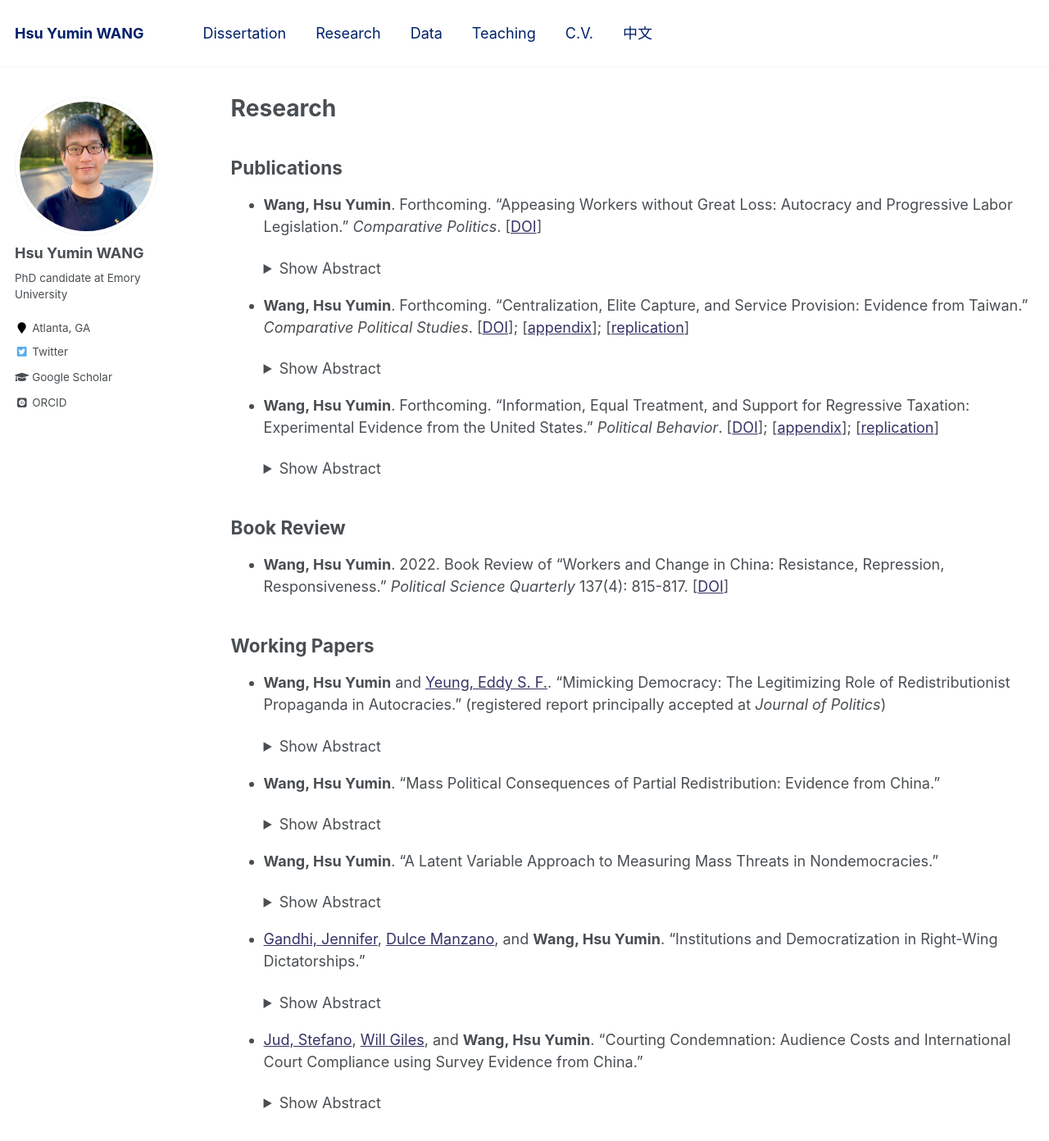
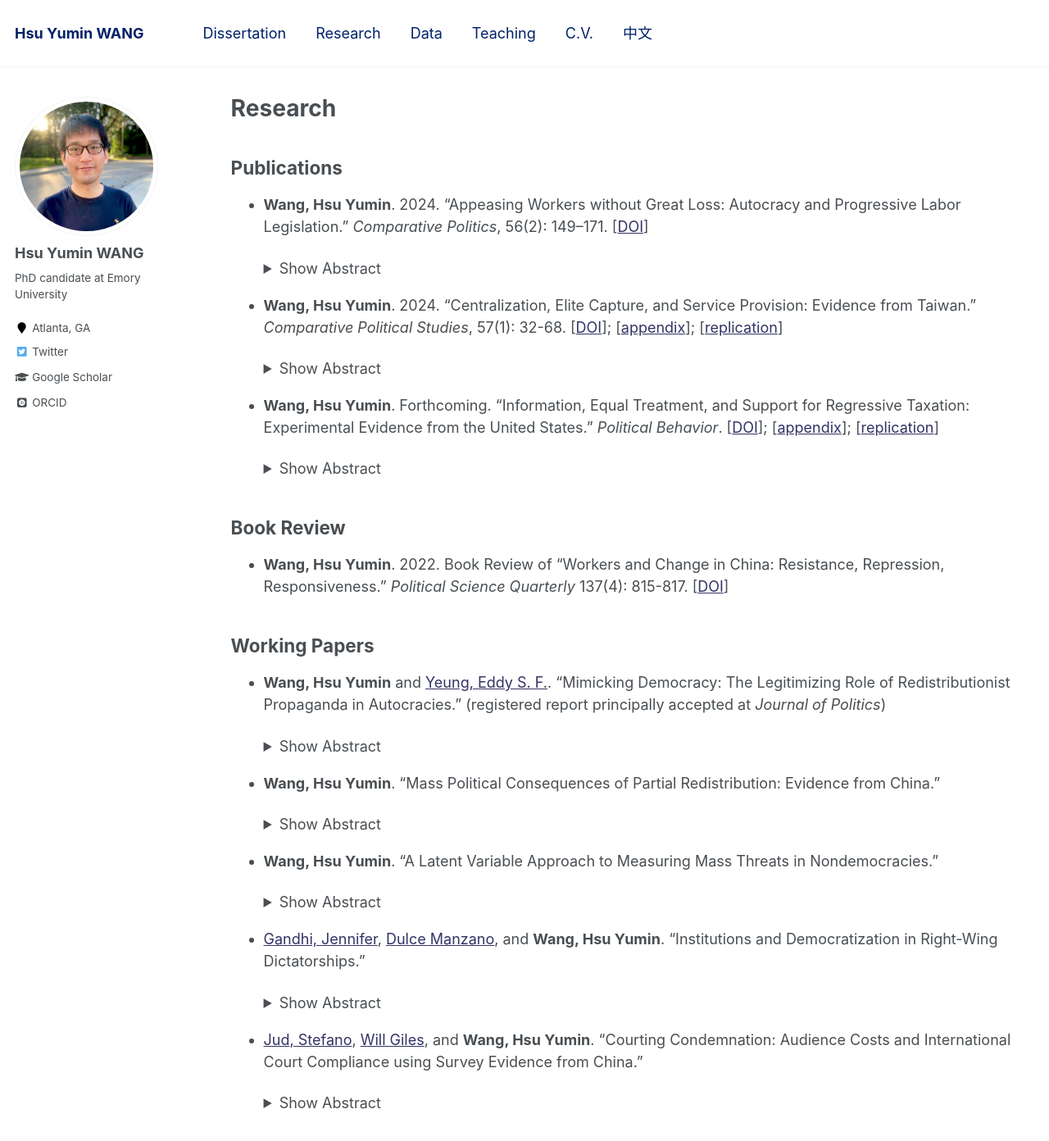
Before and after one commit to hsuyumin/hsuyumin.github.io, a Jekyll site: the page built from _pages/publications.md, in a window 1280 px wide and 1400 px high. Shown: the top 1392 px of the window at 82% size. Built offline with Jekyll 4.4.1, drawn with Linux system fonts in a browser that asks for light colours; some web fonts are replaced; some of the changed text lies outside the part shown.

Commit message:
Update publications.md

```diff
--- a/_pages/publications.md
+++ b/_pages/publications.md
@@ -10,7 +10,7 @@ redirect_from:
 
 ## Publications
 
-* **Wang, Hsu Yumin**. Forthcoming. "Appeasing Workers without Great Loss: Autocracy and Progressive Labor Legislation." _Comparative Politics_. [[DOI](https://doi.org/10.5129/001041523X16869185707673)]
+* **Wang, Hsu Yumin**. 2024. "Appeasing Workers without Great Loss: Autocracy and Progressive Labor Legislation." _Comparative Politics_, 56(2): 149–171. [[DOI](https://doi.org/10.5129/001041523X16869185707673)]
 
     <details>
       <summary>Show Abstract</summary>
@@ -19,7 +19,7 @@ redirect_from:
     </details>
 
 
-* **Wang, Hsu Yumin**. Forthcoming. "Centralization, Elite Capture, and Service Provision: Evidence from Taiwan." _Comparative Political Studies_.
+* **Wang, Hsu Yumin**. 2024. "Centralization, Elite Capture, and Service Provision: Evidence from Taiwan." _Comparative Political Studies_, 57(1): 32-68.
   [[DOI](https://doi.org/10.1177/00104140231169023)]; [[appendix](https://journals.sagepub.com/doi/suppl/10.1177/00104140231169023/suppl_file/sj-pdf-1-cps-10.1177_00104140231169023.pdf)]; [[replication](https://doi.org/10.7910/DVN/GMUOFI)]
 
 
@@ -59,8 +59,7 @@ redirect_from:
     <details>
       <summary>Show Abstract</summary>
 
-      It is well recognized that authoritarian rulers can stem mass discontent and garner political support by introducing progressive redistributive programs. However, this characterization often overlooks the reality that many of the programs are partially implemented and may not live up to popular expectations. What is the effect of partially-implemented redistribution (PIR, hereafter) on regime support? This paper answers this question by focusing on China's 2008 Labor Contract Law, whose policy promises are often compromised in the process of judicial enforcement. I argue that the effect of PIR can be decomposed into two components: backlash against unfulfilled expectations and gains over status quo. Through a pre-registered online survey experiment, I offer, to my knowledge, the first experimental test on the effect of PIR. The findings indicate that, for political rulers, PIR does not significantly decrease regime support when compared to inaction on grievances. Further analysis suggests that PIR, provided it still delivers benefits, can mitigate the backlash resulting from unfulfilled expectations, leading to more mixed and ambivalent attitudes towards the regime among the public. This study contributes to our understanding of the dynamics of authoritarian control and mass political effects of redistribution.
-
+      It is widely believed that autocratic rulers can contain mass discontent and garner political support by introducing progressive redistributive programs. However, this received wisdom overlooks the reality that many of the programs are partially fulfilled and may not meet popular expectations. What is the effect of partially fulfilled redistribution (PFR, hereafter) on regime support? This paper answers this question by focusing on China's 2008 Labor Contract Law, whose policy promises are often compromised in the process of judicial enforcement. I argue that the effect of PFR can be decomposed into two components: backlash against unfulfilled expectations and gains over status quo. Using a pre-registered online survey experiment, I offer, to my knowledge, the first experimental test on the effect of PFR. The findings indicate that, for rulers, PFR does not significantly decrease regime support when compared to inaction on grievances. Further analysis suggests that PFR, if it contiunes to delivers benefits, may mitigate the backlash resulting from unmet expectations, leading to more mixed and ambivalent attitudes towards the regime among the public. This study contributes to our understanding of the dynamics of authoritarian control and the mass political effects of redistribution.
     </details>
 
 
@@ -69,8 +68,8 @@ redirect_from:
     <details>
       <summary>Show Abstract</summary>
 
-      Mass threat is a critical factor in explaining regime change and various political outcomes of authoritarian politics. However, the literature to date is divided over how to measure it in cross-national research. To measure mass threats, while some prior studies rely on measures related to economic grievances, others emphasize the aspect of organizational capacity of mass mobilization. Moreover, substantial data missingness remains a common problem of the existing measures of mass threats. In this paper, I propose a more comprehensive, latent measure of mass threats in non-democracies that seeks to bridge the divide. Utilizing a Bayesian dynamic latent variable approach, the model synthesizes information on manifest indicators from the two facets, generating time-series cross-sectional data of mass threats covering 122 authoritarian countries from 1960 to 2018. I conduct several checks to demonstrate the validity of the new measure and use it to replicate Svolik’s (2013) central results of the inverted U-shaped relationship between mass threats and military intervention.
-    </details>
+      Students of comparative politics have long recognized mass threats as a key driver of regime change and a variety of political outcomes of authoritarian politics. However, the existing literature to date is divided over how to measure it properly in cross-national research. To measure mass threats, while some prior studies rely on measures related to economic grievances, others emphasize the aspect of organizational capacity of mass mobilization. Moreover, substantial data missingness remains a common problem of the existing measures of mass threats. In this paper, I propose a more comprehensive, latent measure of mass threats in non-democracies that seeks to bridge the divide. Utilizing a Bayesian dynamic latent variable approach, the model synthesizes information on manifest indicators from the two facets, generating time-series cross-sectional data of mass threats covering 122 authoritarian countries from 1960 to 2018. I conduct several checks to demonstrate the validity of the new measure and use it to replicate Svolik’s (2013) central results of the inverted U-shaped relationship between mass threats and military intervention.
+      </details>
 
 
 
```
